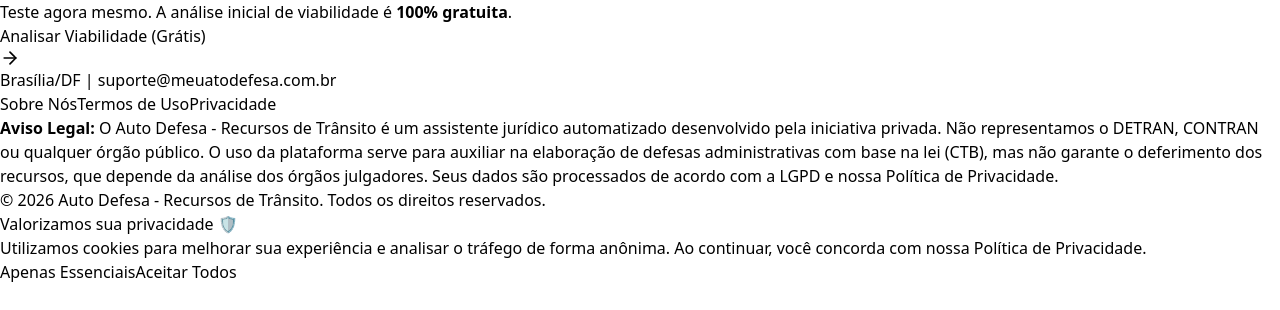
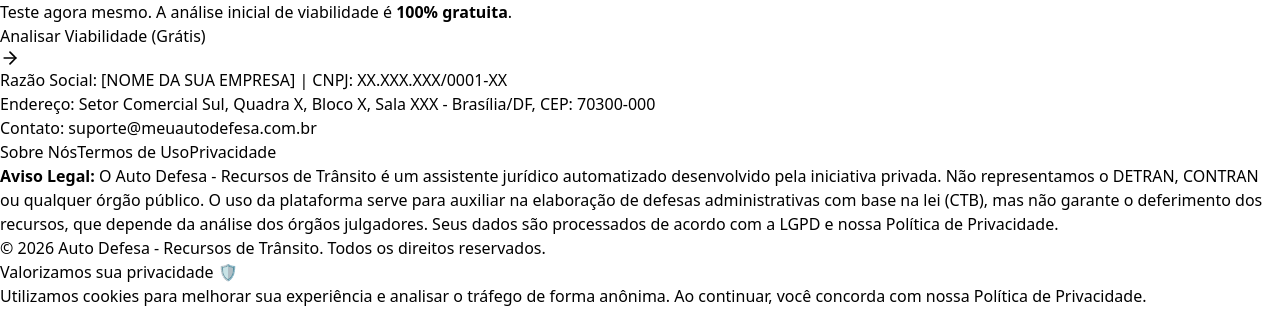
Before and after one commit to rodrigocvmd/auto-defesa, a React (Vite) app in the folder client/: page / in a window 1280 px wide. Shown: the part 10867-11177 px from the top of the page. Before the commit the page ends 11151 px from the top, so only its background shows below. Built offline with nearby package versions, Linux system fonts and the light colour scheme; no server answers.

Commit message:
feat: add security signals and institutional transparency for Google Ads compliance

```diff
--- a/client/src/layouts/MainLayout.jsx
+++ b/client/src/layouts/MainLayout.jsx
@@ -378,26 +378,36 @@
 			{/* Main Content Area */}
 			<main className="flex-1 w-full max-w-8xl mx-auto px-0 py-0">
 				{children}
-				<footer className="border-t border-gray-100 py-6 mt-2 flex flex-col items-center">
-					<p className="text-md text-gray-600 mb-4">
-						Brasília/DF |{" "}
-						<a href="mailto:suporte@meuatodefesa.com.br" className="py-2 px-1">
-							suporte@meuatodefesa.com.br
-						</a>{" "}
-					</p>
-					<div className="flex flex-wrap justify-center gap-x-8 gap-y-4 text-md text-gray-600 mb-6">
-						<Link to="/about" className="hover:underline py-2 px-1">
+				<footer className="border-t border-gray-100 py-8 mt-4 flex flex-col items-center">
+					<div className="text-center mb-6 space-y-1">
+						<p className="text-sm font-bold text-gray-800">
+							Razão Social: [NOME DA SUA EMPRESA] | CNPJ: XX.XXX.XXX/0001-XX
+						</p>
+						<p className="text-xs text-gray-600">
+							Endereço: Setor Comercial Sul, Quadra X, Bloco X, Sala XXX - Brasília/DF, CEP:
+							70300-000
+						</p>
+						<p className="text-xs text-gray-600">
+							Contato:{" "}
+							<a href="mailto:suporte@meuautodefesa.com.br" className="hover:text-blue-600 underline">
+								suporte@meuautodefesa.com.br
+							</a>
+						</p>
+					</div>
+
+					<div className="flex flex-wrap justify-center gap-x-8 gap-y-2 text-sm text-gray-600 mb-6">
+						<Link to="/about" className="hover:text-blue-600 hover:underline">
 							Sobre Nós
 						</Link>
-						<Link to="/terms" className="hover:underline py-2 px-1">
+						<Link to="/terms" className="hover:text-blue-600 hover:underline">
 							Termos de Uso
 						</Link>
-						<Link to="/privacy" className="hover:underline py-2 px-1">
+						<Link to="/privacy" className="hover:text-blue-600 hover:underline">
 							Privacidade
 						</Link>
 					</div>
 
-					<p className="text-xs text-gray-600 max-w-4xl mx-3 text-center mb-1 leading-relaxed">
+					<p className="text-[10px] md:text-xs text-gray-500 max-w-4xl mx-4 text-center mb-2 leading-relaxed">
 						<strong>Aviso Legal:</strong> O Auto Defesa - Recursos de Trânsito é um assistente
 						jurídico automatizado desenvolvido pela iniciativa privada. Não representamos o DETRAN,
 						CONTRAN ou qualquer órgão público. O uso da plataforma serve para auxiliar na elaboração
@@ -406,7 +416,7 @@
 						acordo com a LGPD e nossa Política de Privacidade.
 					</p>
 
-					<p className="text-xs text-gray-600 mt-4">
+					<p className="text-[10px] text-gray-400 mt-4">
 						&copy; {ano} Auto Defesa - Recursos de Trânsito. Todos os direitos reservados.
 					</p>
 				</footer>
--- a/client/src/pages/UploadDefense/steps/FormStep.jsx
+++ b/client/src/pages/UploadDefense/steps/FormStep.jsx
@@ -10,6 +10,7 @@
 	Loader2,
 	CheckCircle,
 	Upload,
+	Lock,
 } from "lucide-react";
 import { useNavigate, Link } from "react-router-dom";
 import { LoginPromptModal } from "../components/modals/LoginPromptModal";
@@ -51,6 +52,7 @@
 	const navigate = useNavigate();
 	const [isManualInfraction, setIsManualInfraction] = useState(false);
 	const [showCodeNotFoundModal, setShowCodeNotFoundModal] = useState(false);
+	const [consent, setConsent] = useState(false);
 
 	// Wrapper for handleSearchCode to handle UI state locally
 	const onSearchCode = async () => {
@@ -542,25 +544,48 @@
 					</div>
 				</section>
 				<div className="flex flex-col items-center gap-4 py-8">
+					<div className="w-full max-w-xl mb-4">
+						<label className="flex items-start gap-3 cursor-pointer group">
+							<input
+								type="checkbox"
+								required
+								checked={consent}
+								onChange={(e) => setConsent(e.target.checked)}
+								className="mt-1 rounded border-gray-300 text-blue-600 focus:ring-blue-500"
+							/>
+							<span className="text-sm text-gray-600 leading-tight">
+								Declaro que li e concordo com os{" "}
+								<Link to="/terms" className="text-blue-600 hover:underline">
+									Termos de Uso
+								</Link>{" "}
+								e{" "}
+								<Link to="/privacy" className="text-blue-600 hover:underline">
+									Política de Privacidade
+								</Link>
+								, e autorizo o processamento dos dados estritamente para a análise e geração da
+								defesa.
+							</span>
+						</label>
+					</div>
+
 					<button
 						type="submit"
-						className="w-full max-w-xl bg-blue-600 text-white text-2xl font-black py-6 rounded-3xl shadow-2xl hover:bg-blue-700 active:scale-95 transition-all">
-						Analisar Caso (Grátis)
+						className="w-full max-w-xl bg-blue-600 text-white text-2xl font-black py-6 rounded-3xl shadow-2xl hover:bg-blue-700 active:scale-95 transition-all disabled:opacity-50 disabled:cursor-not-allowed disabled:active:scale-100"
+						disabled={!consent}>
+						Analisar Viabilidade (Grátis)
 					</button>
-					<div className="max-w-xl text-center space-y-2">
+
+					<div className="flex items-center gap-2 text-gray-500 text-sm mt-2">
+						<Lock size={14} className="text-green-500" />
+						<span>Ambiente Seguro e Dados Criptografados de Ponta a Ponta</span>
+					</div>
+
+					<div className="max-w-xl text-center space-y-2 mt-4">
 						<p className="text-gray-600 text-sm">
 							Nenhum crédito será cobrado nesta etapa.
 						</p>
 						<p className="text-[10px] md:text-xs text-gray-500 leading-relaxed">
-							Ao prosseguir, você concorda com nossos{" "}
-							<Link to="/terms" className="text-blue-600 hover:underline">
-								Termos de Uso
-							</Link>{" "}
-							e{" "}
-							<Link to="/privacy" className="text-blue-600 hover:underline">
-								Política de Privacidade
-							</Link>
-							. Seus dados são utilizados exclusivamente para a redação da sua defesa
+							Seus dados são utilizados exclusivamente para a redação da sua defesa
 							administrativa e não são compartilhados com terceiros.
 						</p>
 					</div>
```
